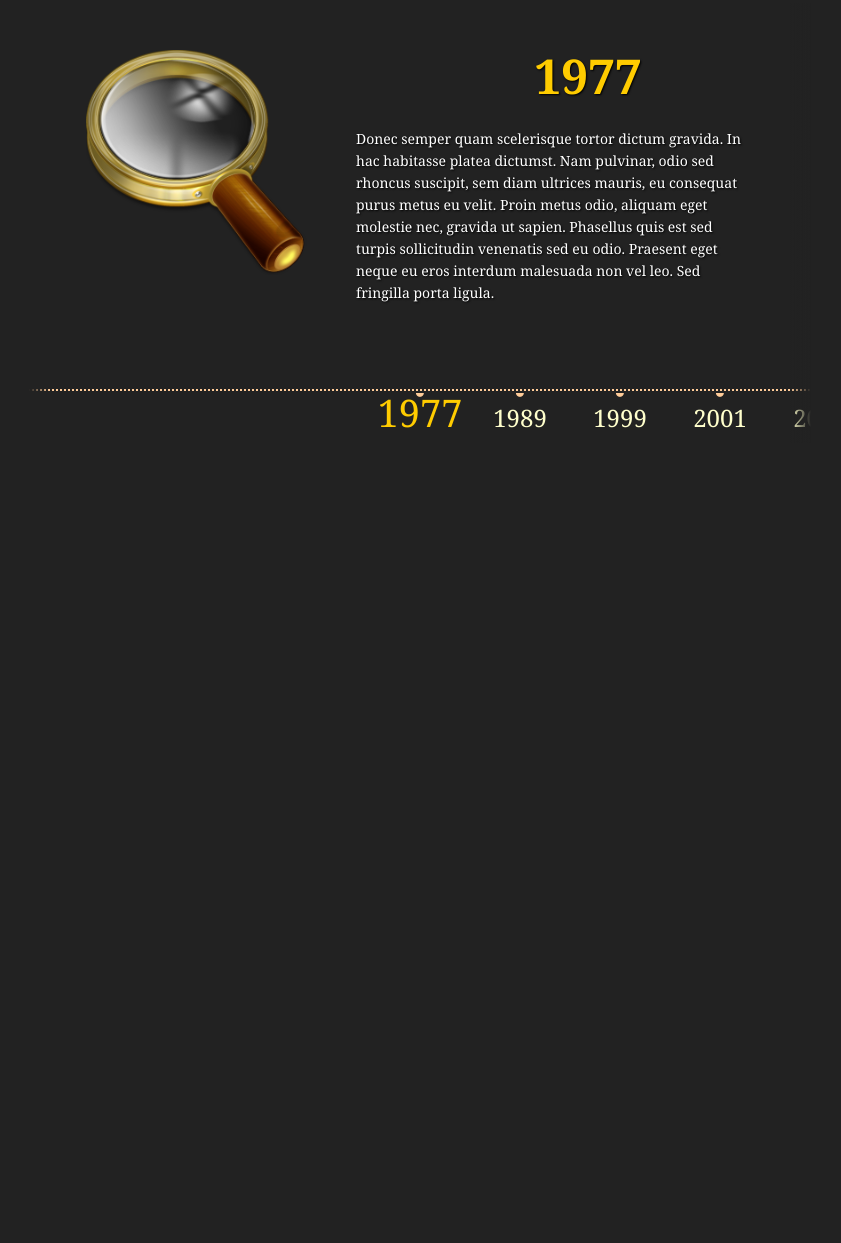
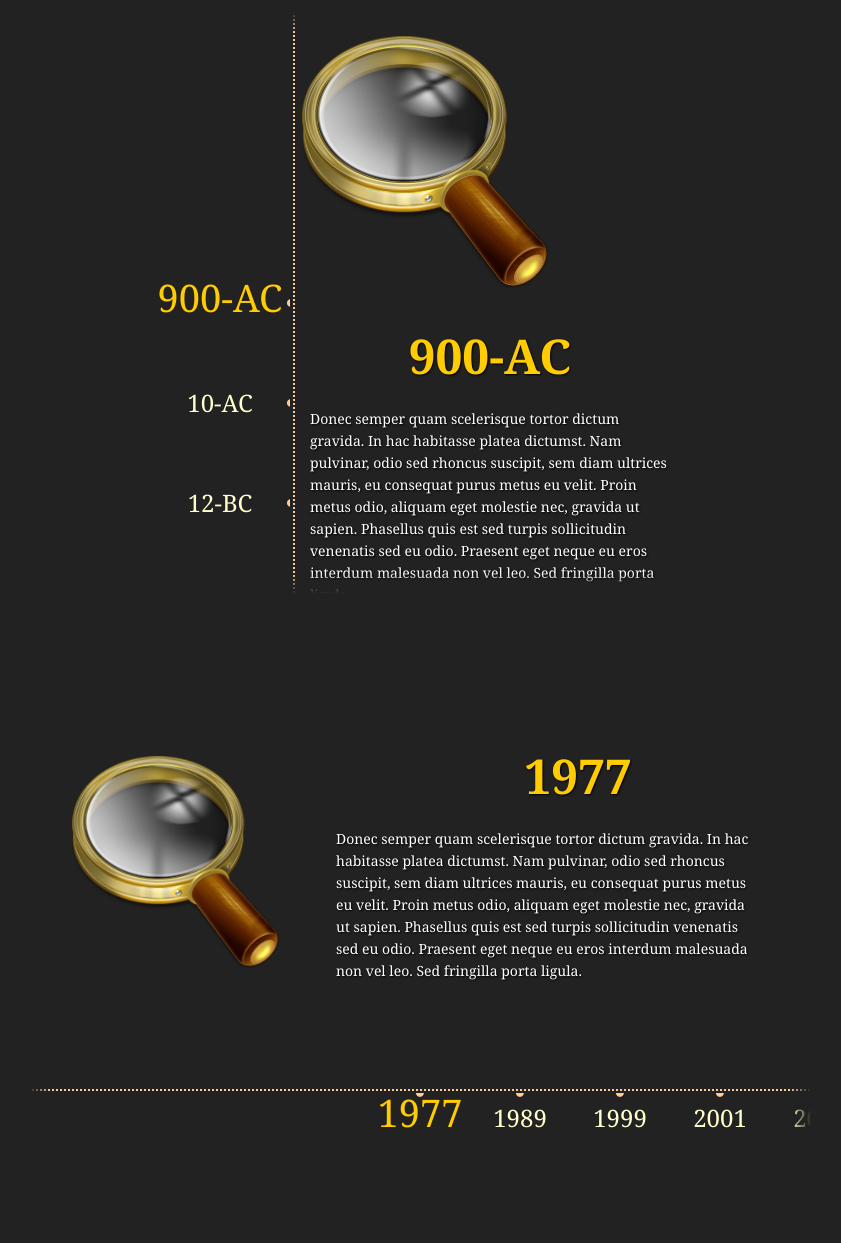
Before and after one commit to juanbrujo/jQuery-Timelinr, a plain HTML site: page functional.html in a window 1280 px wide. Shown: the part 637-1880 px from the top of the page, without its empty margins (220-1061 px from the left). Before the commit the page ends 1180 px from the top, so only its background shows below. Drawn offline with Linux system fonts and the light colour scheme.

````diff
--- a/css/style-functional.css
+++ b/css/style-functional.css
@@ -48,6 +48,12 @@
     position: relative;
   }
 
+   .timelinr-vertical {
+		width: 540px;
+		height: 600px;
+		margin: 40px auto;
+	}
+
   .timelinr:after,
   .timelinr:before {
     content: '';
@@ -58,12 +64,26 @@
     height: 100%;
     background-color: #222;
     background: linear-gradient(90deg,rgba(34, 34, 34, 1) 30%, rgba(34, 34, 34, 0) 100%);
+    pointer-events: none;
   }
 
   .timelinr:after {
     left: auto;
     right: 0;
     background: linear-gradient(270deg,rgba(34, 34, 34, 1) 30%, rgba(34, 34, 34, 0) 100%);
+  }
+
+  .timelinr-vertical:after,
+  .timelinr-vertical:before {
+    width: 100%;
+    height: 30px;
+    background: linear-gradient(180deg,rgba(34, 34, 34, 1) 30%, rgba(34, 34, 34, 0) 100%);
+  }
+
+  .timelinr-vertical:after {
+    top: auto;
+    bottom: 0;
+    background: linear-gradient(0deg,rgba(34, 34, 34, 1) 30%, rgba(34, 34, 34, 0) 100%);
   }
 
   .timelinr-dates {
@@ -81,13 +101,27 @@
         text-align: center;
         background: url('../images/biggerdot.png') center 47px no-repeat;
       }
+
         .timelinr-dates a {
           line-height: 38px;
           padding-bottom: 10px;
         }
+
         .timelinr-dates .selected {
           font-size: 38px;
         }
+
+    .timelinr-vertical .timelinr-dates {
+			width: 140px;
+			height: 600px;
+			float: left;
+		}
+			.timelinr-vertical .timelinr-dates li {
+        width: 100%;
+				height: 100px;
+				line-height: 100px;
+				background: url('../images/biggerdot.png') 137px center no-repeat;
+			}
 
     .timelinr-issues {
       width: 800px;
@@ -96,11 +130,18 @@
       background: url('../images/dot.gif') left top repeat-x;
     }
 
-    .dates-below .timelinr-issues {
+    .timelinr-vertical .timelinr-issues {
+			width: 400px;
+			height: 600px;
+			float: left;
+      background: url('../images/dot.gif') 3px top repeat-y;
+		}
+
+    .timelinr-dates-bottom .timelinr-issues {
       background: url('../images/dot.gif') left bottom repeat-x;
     }
 
-    .dates-below .timelinr-dates li {
+    .timelinr-dates-bottom .timelinr-dates li {
       background: url('../images/biggerdot.png') center -4px no-repeat;
     }
 
@@ -110,22 +151,36 @@
         list-style: none;
         float: left;
       }
+
+      .timelinr-vertical .timelinr-issues li {
+				width: 400px;
+				height: 600px;
+			}
+
         .timelinr-issues li.selected img {
-          transform: scale(1.1,1.1);
+          transform: scale(1,1);
         }
+
         .timelinr-issues li img {
           float: left;
-          margin: 10px 30px 10px 50px;
+          margin: 10px 30px;
           background: transparent;
           transition: all 2s ease-in-out;
           transform: scale(0.7,0.7);
         }
+
+        .timelinr-vertical .timelinr-issues li img {
+					float: none;
+          margin: 10px;
+				}
+
         .timelinr-issues li h1 {
           color: #ffcc00;
           font-size: 48px;
           margin: 20px 0;
           text-shadow: #000 1px 1px 2px;
         }
+
         .timelinr-issues li p {
           font-size: 14px;
           margin-right: 70px;
@@ -133,6 +188,14 @@
           line-height: 22px;
           text-shadow: #000 1px 1px 2px;
         }
+
+        .timelinr-vertical .timelinr-issues li h1 {
+					text-align: center;
+				}
+
+				.timelinr-vertical .timelinr-issues li p {
+					margin: 10px 20px;
+				}
 
     .timelinr-next,
     .timelinr-prev {
@@ -151,15 +214,13 @@
       .timelinr-prev:hover {
         background-position: 0 -76px;
       }
+
       .timelinr-next {
         right: 0;
         background-image: url('../images/next.png');
       }
+
       .timelinr-prev {
         left: 0;
         background-image: url('../images/prev.png');
       }
-        .timelinr-next.disabled,
-        .timelinr-prev.disabled {
-          opacity: 0.2;
-        }
--- a/functional.html
+++ b/functional.html
@@ -15,17 +15,17 @@
             // Initialize all timelines on the page
             document.querySelectorAll('.timelinr').forEach((container, index) => {
                 const options = index === 0 ? {
-                    // First timeline: manual navigation
                     arrowKeys: true
+                } : index === 1 ? {
+                    orientation: 'vertical',
                 } : {
-                    // Second timeline: autoplay backwards with pause on hover
                     startAt: 4,
                     datesPosition: 'below',
                     arrowKeys: false,
                     autoPlay: true,
                     autoPlayDirection: 'forward',
-                    autoPlayPause: 2000, // 2 seconds between transitions
-                    pauseOnHover: true   // Will pause on mouse hover
+                    autoPlayPause: 2000,
+                    pauseOnHover: true
                 };
 
                 const timeline = createTimelinr(options);
@@ -83,8 +83,25 @@
         <p>Donec semper quam scelerisque tortor dictum gravida. In hac habitasse platea dictumst. Nam pulvinar, odio sed rhoncus suscipit, sem diam ultrices mauris, eu consequat purus metus eu velit. Proin metus odio, aliquam eget molestie nec, gravida ut sapien. Phasellus quis est sed turpis sollicitudin venenatis sed eu odio. Praesent eget neque eu eros interdum malesuada non vel leo. Sed fringilla porta ligula.</p>
       </li>
     </ul>
-    <div class="grad_left"></div>
-    <div class="grad_right"></div>
+  </div>
+
+  <div class="timelinr">
+  <ul class="timelinr-issues">
+  <li data-date="900-AC">
+        <img src="images/6.png" width="256" height="256" />
+        <h1>900-AC</h1>
+        <p>Donec semper quam scelerisque tortor dictum gravida. In hac habitasse platea dictumst. Nam pulvinar, odio sed rhoncus suscipit, sem diam ultrices mauris, eu consequat purus metus eu velit. Proin metus odio, aliquam eget molestie nec, gravida ut sapien. Phasellus quis est sed turpis sollicitudin venenatis sed eu odio. Praesent eget neque eu eros interdum malesuada non vel leo. Sed fringilla porta ligula.</p>
+      </li>
+      <li data-date="10-AC">
+        <img src="images/7.png" width="256" height="256" />
+        <h1>10-AC</h1>
+        <p>Donec semper quam scelerisque tortor dictum gravida. In hac habitasse platea dictumst. Nam pulvinar, odio sed rhoncus suscipit, sem diam ultrices mauris, eu consequat purus metus eu velit. Proin metus odio, aliquam eget molestie nec, gravida ut sapien. Phasellus quis est sed turpis sollicitudin venenatis sed eu odio. Praesent eget neque eu eros interdum malesuada non vel leo. Sed fringilla porta ligula.</p>
+      </li>
+      <li data-date="12-BC">
+        <img src="images/8.png" width="256" height="256" />
+        <h1>12-BC</h1>
+        <p>Donec semper quam scelerisque tortor dictum gravida. In hac habitasse platea dictumst. Nam pulvinar, odio sed rhoncus suscipit, sem diam ultrices mauris, eu consequat purus metus eu velit. Proin metus odio, aliquam eget molestie nec, gravida ut sapien. Phasellus quis est sed turpis sollicitudin venenatis sed eu odio. Praesent eget neque eu eros interdum malesuada non vel leo. Sed fringilla porta ligula.</p>
+    </ul>
   </div>
 
   <div class="timelinr">
@@ -115,8 +132,6 @@
         <p>Donec semper quam scelerisque tortor dictum gravida. In hac habitasse platea dictumst. Nam pulvinar, odio sed rhoncus suscipit, sem diam ultrices mauris, eu consequat purus metus eu velit. Proin metus odio, aliquam eget molestie nec, gravida ut sapien. Phasellus quis est sed turpis sollicitudin venenatis sed eu odio. Praesent eget neque eu eros interdum malesuada non vel leo. Sed fringilla porta ligula.</p>
       </li>
     </ul>
-    <div class="grad_left"></div>
-    <div class="grad_right"></div>
   </div>
 </body>
 </html>
--- a/js/timelinr-functional.js
+++ b/js/timelinr-functional.js
@@ -13,7 +13,7 @@
  * @property {string} [orientation='horizontal'] - Timeline orientation ('horizontal' or 'vertical')
  * @property {number} [datesSpeed=300] - Animation speed for dates in milliseconds
  * @property {number} [issuesSpeed=200] - Animation speed for issues in milliseconds
- * @property {boolean} [arrowKeys=false] - Enable keyboard arrow navigation
+ * @property {boolean} [arrowKeys=true] - Enable navigation buttons
  * @property {number} [startAt=1] - Starting position (1-based index)
  * @property {boolean} [autoPlay=false] - Enable automatic cycling through timeline items
  * @property {string} [autoPlayDirection='forward'] - Direction of autoplay ('forward' or 'backward')
@@ -30,7 +30,7 @@
  *
  * Features:
  * - Horizontal or vertical orientation
- * - Keyboard navigation support
+ * - Navigation button support
  * - Auto-play capability with continuous looping
  * - Smooth transitions and animations
  * - Responsive design
@@ -39,16 +39,10 @@
  * Required HTML Structure:
  * ```html
  * <div class="timelinr">
- *   <ul class="timelinr-dates">
- *     <li><a href="#">Date 1</a></li>
- *     <li><a href="#">Date 2</a></li>
+ *   <ul class="timelinr-issues">
+ *     <li data-date="1900">Content 1</li>
+ *     <li data-date="2000">Content 2</li>
  *   </ul>
- *   <ul class="timelinr-issues">
- *     <li>Content 1</li>
- *     <li>Content 2</li>
- *   </ul>
- *   <button class="timelinr-prev">Previous</button>
- *   <button class="timelinr-next">Next</button>
  * </div>
  * ```
  *
@@ -57,7 +51,7 @@
  * document.querySelectorAll('.timelinr').forEach(container => {
  *   const timeline = createTimelinr({
  *     orientation: 'horizontal',
- *     arrowKeys: true,
+ *     arrowKeys: true, // Enable navigation buttons
  *     autoPlay: false
  *   });
  *   const cleanup = timeline.init(container);
@@ -104,9 +98,10 @@
         };
 
         // Validate datesPosition when orientation is not horizontal
-        if (options.orientation !== 'horizontal' && options.datesPosition) {
+        if (options.orientation && options.orientation !== 'horizontal' && options.datesPosition) {
             console.warn('datesPosition setting only applies when orientation is horizontal');
-        }        // Validate and warn about autoplay-related settings
+        }
+        // Validate and warn about autoplay-related settings
         if (!normalizedOptions.autoPlay) {
             if ('autoPlayDirection' in options) {
                 console.warn('Setting autoPlayDirection has no effect when autoPlay is false');
@@ -142,10 +137,10 @@
         datesPosition: 'above', // 'above' or 'below', only used when orientation is horizontal
         datesSpeed: 300,
         issuesSpeed: 200,
-        arrowKeys: false,
+        arrowKeys: true,
         startAt: 1,
         autoPlay: false,
-        pauseOnHover: true
+        pauseOnHover: false
     }, normalizeOptions(userOptions));
 
     /**
@@ -206,7 +201,7 @@
         }
 
         // Add position class for styling
-        container.classList.add(`dates-${settings.orientation === 'horizontal' ? settings.datesPosition : 'left'}`);
+        container.classList.add(`timelinr-dates-${settings.orientation === 'horizontal' ? (settings.datesPosition === 'above' ? 'top' : 'bottom') : 'left'}`);
 
         return datesContainer;
     };
@@ -543,7 +538,7 @@
     /**
      * Sets up all event listeners for the timeline.
      * Uses event delegation for better performance.
-     * Includes click handlers, keyboard navigation, and cleanup.
+     * Includes click handlers, navigation buttons, and cleanup.
      * @param {Object} elements - DOM elements
      * @returns {Function} Cleanup function to remove all event listeners
      */
@@ -579,17 +574,6 @@
             cleanupFunctions.push(() => {
                 elements.prevBtn.removeEventListener('click', handlePrevClick);
                 elements.nextBtn.removeEventListener('click', handleNextClick);
-            });
-
-            // Keyboard navigation
-            const handleKeyPress = e => {
-                if (e.key === 'ArrowLeft') prev();
-                else if (e.key === 'ArrowRight') next();
-            };
-
-            document.addEventListener('keydown', handleKeyPress);
-            cleanupFunctions.push(() => {
-                document.removeEventListener('keydown', handleKeyPress);
             });
         }
 
@@ -706,6 +690,11 @@
             return null;
         }
 
+        // Add orientation-specific class
+        if (settings.orientation === 'vertical') {
+            container.classList.add('timelinr-vertical');
+        }
+
         state.dimensions = calculateDimensions(state.elements);
 
         setupDimensions(state.elements, state.dimensions);
````
